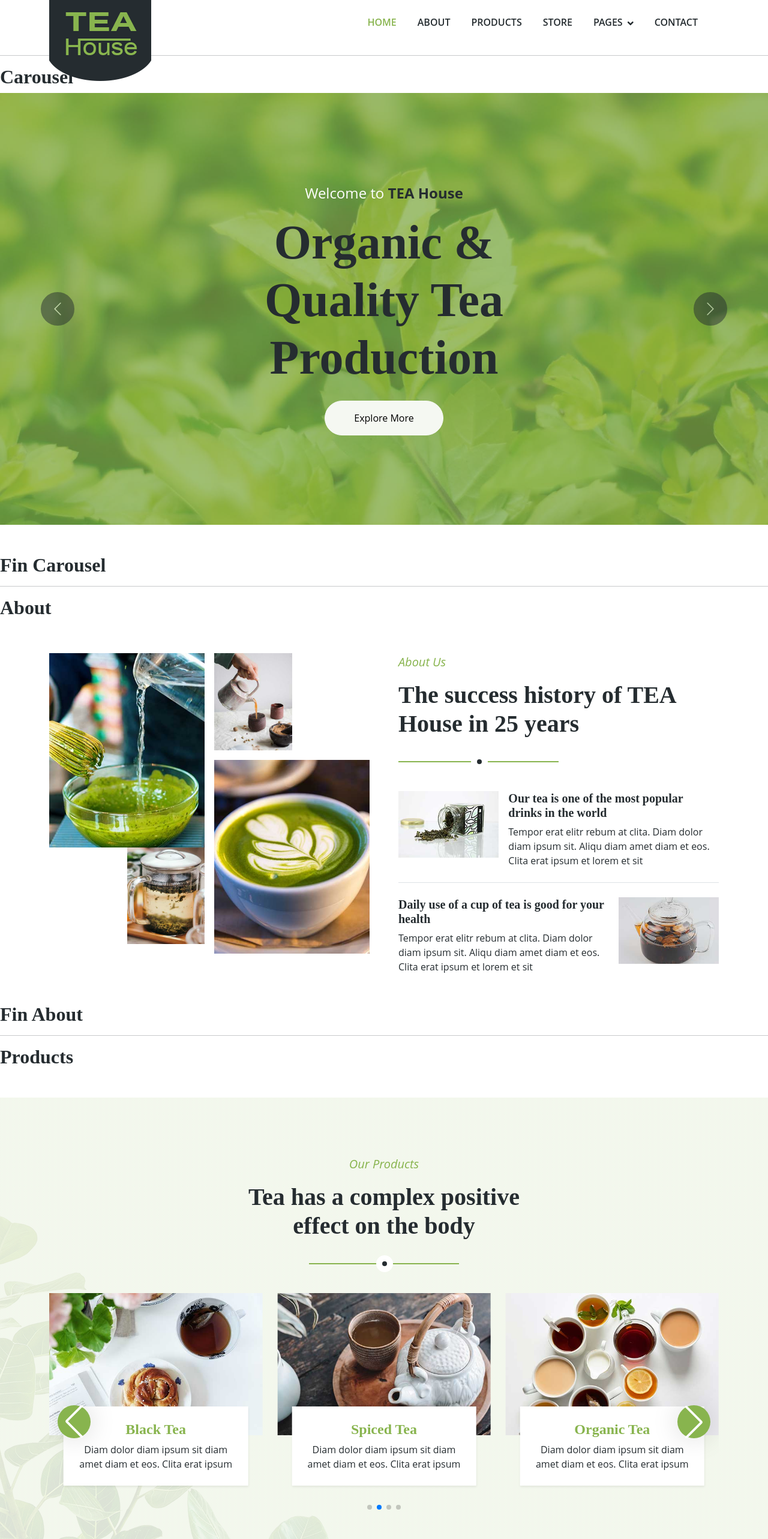
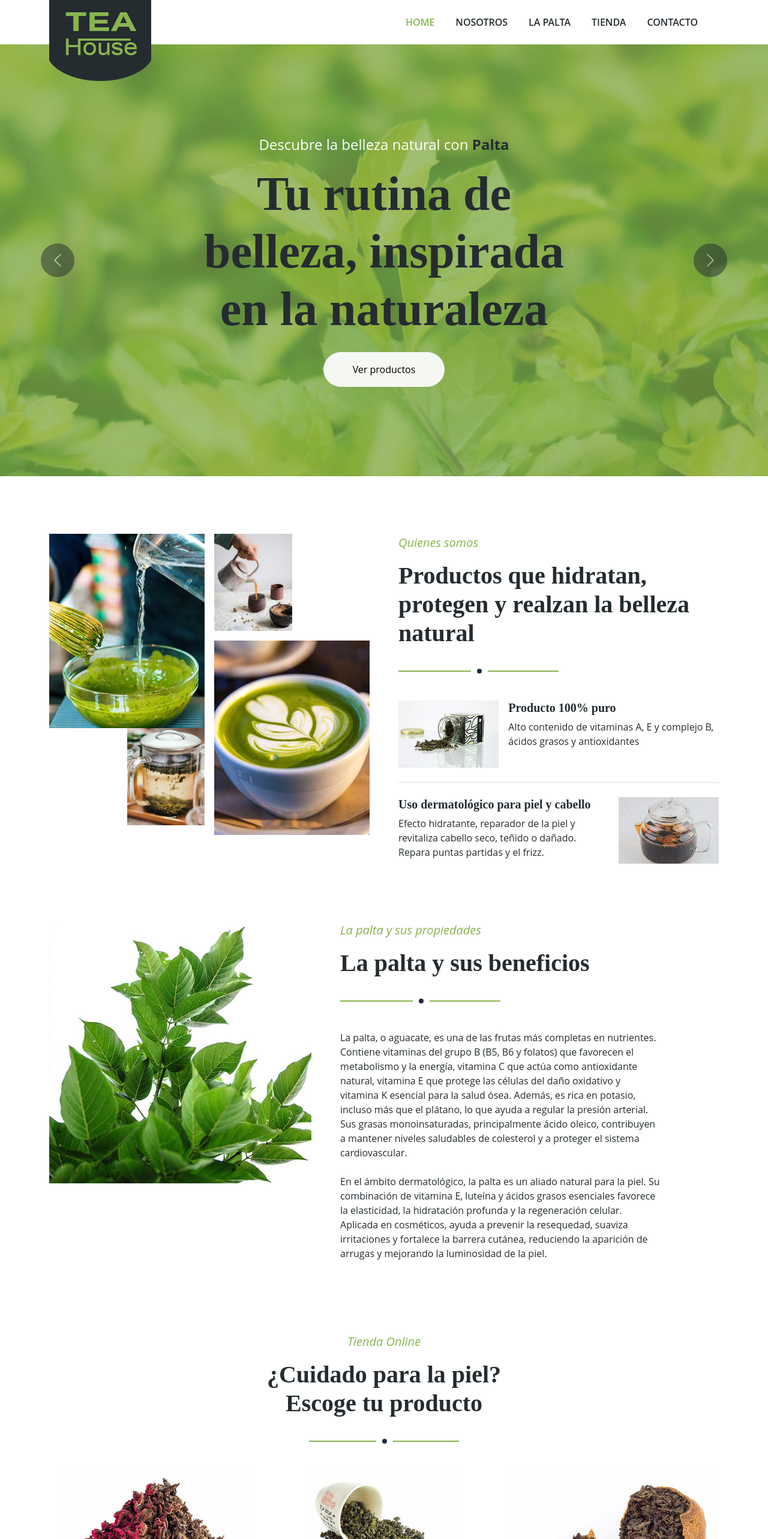
Before and after one commit to KyoJamett/huile, a React (Vite) app: page / in a window 1280 px wide. Shown: the top 2566 px of the page at 60% size. Built offline with nearby package versions, Linux system fonts and the light colour scheme.

Commit message:
refactor: llenado con texto en castellano, se ocultan secciones no utilizadas

```diff
--- a/src/components/About.jsx
+++ b/src/components/About.jsx
@@ -41,9 +41,11 @@ export const About = () => {
           </div>
           <div className="col-lg-6" data-aos="fade" data-aos-delay="500">
             <div className="section-title">
-              <p className="fs-5 fw-medium fst-italic text-primary">About Us</p>
+              <p className="fs-5 fw-medium fst-italic text-primary">
+                Quienes somos
+              </p>
               <h1 className="display-6">
-                The success history of TEA House in 25 years
+                Productos que hidratan, protegen y realzan la belleza natural
               </h1>
             </div>
             <div className="row g-3 mb-4">
@@ -55,20 +57,20 @@ export const About = () => {
                 />
               </div>
               <div className="col-sm-8">
-                <h5>Our tea is one of the most popular drinks in the world</h5>
+                <h5>Producto 100% puro</h5>
                 <p className="mb-0">
-                  Tempor erat elitr rebum at clita. Diam dolor diam ipsum sit.
-                  Aliqu diam amet diam et eos. Clita erat ipsum et lorem et sit
+                  Alto contenido de vitaminas A, E y complejo B, ácidos grasos y
+                  antioxidantes
                 </p>
               </div>
             </div>
             <div className="border-top mb-4"></div>
             <div className="row g-3">
               <div className="col-sm-8">
-                <h5>Daily use of a cup of tea is good for your health</h5>
+                <h5>Uso dermatológico para piel y cabello</h5>
                 <p className="mb-0">
-                  Tempor erat elitr rebum at clita. Diam dolor diam ipsum sit.
-                  Aliqu diam amet diam et eos. Clita erat ipsum et lorem et sit
+                  Efecto hidratante, reparador de la piel y revitaliza cabello
+                  seco, teñido o dañado. Repara puntas partidas y el frizz.
                 </p>
               </div>
               <div className="col-sm-4">
--- a/src/components/Article.jsx
+++ b/src/components/Article.jsx
@@ -9,25 +9,33 @@ export const Article = () => {
           <div className="col-lg-6" data-aos="fade" data-aos-delay="500">
             <div className="section-title">
               <p className="fs-5 fw-medium fst-italic text-primary">
-                Featured Acticle
+                La palta y sus propiedades
               </p>
-              <h1 className="display-6">
-                The history of tea leaf in the world
-              </h1>
+              <h1 className="display-6">La palta y sus beneficios</h1>
             </div>
             <p className="mb-4">
-              Tempor erat elitr rebum at clita. Diam dolor diam ipsum sit. Aliqu
-              diam amet diam et eos. Clita erat ipsum et lorem et sit, sed stet
-              lorem sit clita duo justo magna dolore erat amet
+              La palta, o aguacate, es una de las frutas más completas en
+              nutrientes. Contiene vitaminas del grupo B (B5, B6 y folatos) que
+              favorecen el metabolismo y la energía, vitamina C que actúa como
+              antioxidante natural, vitamina E que protege las células del daño
+              oxidativo y vitamina K esencial para la salud ósea. Además, es
+              rica en potasio, incluso más que el plátano, lo que ayuda a
+              regular la presión arterial. Sus grasas monoinsaturadas,
+              principalmente ácido oleico, contribuyen a mantener niveles
+              saludables de colesterol y a proteger el sistema cardiovascular.
             </p>
             <p className="mb-4">
-              Diam dolor diam ipsum sit. Aliqu diam amet diam et eos. Clita erat
-              ipsum et lorem et sit, sed stet lorem sit clita duo justo magna.
-              Tempor erat elitr rebum at clita.
+              En el ámbito dermatológico, la palta es un aliado natural para la
+              piel. Su combinación de vitamina E, luteína y ácidos grasos
+              esenciales favorece la elasticidad, la hidratación profunda y la
+              regeneración celular. Aplicada en cosméticos, ayuda a prevenir la
+              resequedad, suaviza irritaciones y fortalece la barrera cutánea,
+              reduciendo la aparición de arrugas y mejorando la luminosidad de
+              la piel.
             </p>
-            <a href="" className="btn btn-primary rounded-pill py-3 px-5">
+            {/* <a href="" className="btn btn-primary rounded-pill py-3 px-5">
               Read More
-            </a>
+            </a> */}
           </div>
         </div>
       </div>
--- a/src/components/Carousel.jsx
+++ b/src/components/Carousel.jsx
@@ -1,4 +1,5 @@
 import { motion } from "framer-motion";
+import { HashLink } from "react-router-hash-link";
 
 export const Carousel = () => {
   return (
@@ -21,8 +22,8 @@ export const Carousel = () => {
                       animate={{ opacity: 1, scale: 1 }}
                       transition={{ duration: 0.8 }}
                     >
-                      Welcome to{" "}
-                      <strong className="text-dark">TEA House</strong>
+                      Descubre la belleza natural con{" "}
+                      <strong className="text-dark">Palta</strong>
                     </motion.p>
                     <motion.h1
                       className="display-1 text-dark mb-4"
@@ -30,17 +31,18 @@ export const Carousel = () => {
                       animate={{ opacity: 1, y: 0 }}
                       transition={{ duration: 1 }}
                     >
-                      Organic & Quality Tea Production
+                      Tu rutina de belleza, inspirada en la naturaleza
                     </motion.h1>
-                    <motion.a
-                      href=""
+                    <HashLink
+                      smooth
+                      to="#store"
                       className="btn btn-light rounded-pill py-3 px-5"
                       initial={{ opacity: 0, scale: 0.5 }}
                       animate={{ opacity: 1, scale: 1 }}
                       transition={{ duration: 0.5, delay: 0.2 }}
                     >
-                      Explore More
-                    </motion.a>
+                      Ver productos
+                    </HashLink>
                   </div>
                 </div>
               </div>
@@ -58,8 +60,8 @@ export const Carousel = () => {
                       animate={{ opacity: 1, scale: 1 }}
                       transition={{ duration: 0.8 }}
                     >
-                      Welcome to{" "}
-                      <strong className="text-dark">TEA House</strong>
+                      Descubre la belleza natural con{" "}
+                      <strong className="text-dark">Palta</strong>
                     </motion.p>
                     <motion.h1
                       className="display-1 text-dark mb-4"
@@ -67,17 +69,18 @@ export const Carousel = () => {
                       animate={{ opacity: 1, y: 0 }}
                       transition={{ duration: 1 }}
                     >
-                      Organic & Quality Tea Production
+                      Tu rutina de belleza, inspirada en la naturaleza
                     </motion.h1>
-                    <motion.a
-                      href=""
+                    <HashLink
+                      smooth
+                      to="#store"
                       className="btn btn-light rounded-pill py-3 px-5"
                       initial={{ opacity: 0, scale: 0.5 }}
                       animate={{ opacity: 1, scale: 1 }}
                       transition={{ duration: 0.5, delay: 0.2 }}
                     >
-                      Explore More
-                    </motion.a>
+                      Ver productos
+                    </HashLink>
                   </div>
                 </div>
               </div>
--- a/src/components/Contact.jsx
+++ b/src/components/Contact.jsx
@@ -8,8 +8,8 @@ export const Contact = () => {
           data-aos-delay="100"
           style={{ maxWidth: "500px" }}
         >
-          <p className="fs-5 fw-medium fst-italic text-primary">Contact Us</p>
-          <h1 className="display-6">Contact us right now</h1>
+          <p className="fs-5 fw-medium fst-italic text-primary">Contacto</p>
+          <h1 className="display-6">Comuníquese con nosotros</h1>
         </div>
         <div
           className="row justify-content-center"
@@ -18,10 +18,8 @@ export const Contact = () => {
         >
           <div className="col-lg-8">
             <p className="text-center mb-5">
-              Diam dolor diam ipsum sit. Aliqu diam amet diam et eos. Clita erat
-              ipsum et lorem et sit, sed stet lorem sit clita duo justo Diam
-              dolor diam ipsum sit. Aliqu diam amet diam et eos. Clita erat
-              ipsum et lorem et sit, sed stet lorem sit clita duo justo
+              ¿Tienes dudas o quieres más información sobre nuestros productos
+              naturales? Escríbenos y con gusto resolveremos tus dudas.
             </p>
             <div className="row g-5">
               <div
--- a/src/components/Copyright.jsx
+++ b/src/components/Copyright.jsx
@@ -6,7 +6,7 @@ export const Copyright = () => {
           <div className="col-md-6 text-center text-md-start mb-3 mb-md-0">
             &copy;{" "}
             <a className="fw-medium" href="#">
-              Your Site Name
+              Huile de Beaute
             </a>
             , All Right Reserved.
           </div>
--- a/src/components/Footer.jsx
+++ b/src/components/Footer.jsx
@@ -48,7 +48,7 @@ export const Footer = () => {
               </a>
             </div>
           </div>
-          <div className="col-lg-3 col-md-6">
+          {/* <div className="col-lg-3 col-md-6">
             <h4 className="text-primary mb-4">Quick Links</h4>
             <a className="btn btn-link" href="">
               About Us
@@ -65,7 +65,7 @@ export const Footer = () => {
             <a className="btn btn-link" href="">
               Support
             </a>
-          </div>
+          </div> */}
           <div className="col-lg-3 col-md-6">
             <h4 className="text-primary mb-4">Business Hours</h4>
             <p className="mb-1">Monday - Friday</p>
@@ -75,11 +75,11 @@ export const Footer = () => {
             <p className="mb-1">Sunday</p>
             <h6 className="text-light">Closed</h6>
           </div>
-          <div className="col-lg-3 col-md-6">
+          {/* <div className="col-lg-3 col-md-6">
             <h4 className="text-primary mb-4">Newsletter</h4>
             <p>Dolor amet sit justo amet elitr clita ipsum elitr est.</p>
             <div className="position-relative w-100">
-              {/* <input className="form-control bg-transparent w-100 py-3 ps-4 pe-5" type="text" placeholder="Your email"> */}
+              <input className="form-control bg-transparent w-100 py-3 ps-4 pe-5" type="text" placeholder="Your email">
               <button
                 type="button"
                 className="btn btn-primary py-2 position-absolute top-0 end-0 mt-2 me-2"
@@ -87,7 +87,7 @@ export const Footer = () => {
                 SignUp
               </button>
             </div>
-          </div>
+          </div> */}
         </div>
       </div>
     </div>
--- a/src/components/Navbar.jsx
+++ b/src/components/Navbar.jsx
@@ -47,39 +47,42 @@ export const Navbar = () => {
                 Home
               </HashLink>
               <HashLink className="nav-item nav-link" smooth to="#about">
-                About
+                Nosotros
               </HashLink>
-              <HashLink className="nav-item nav-link" smooth to="#products">
-                Products
+              {/* <HashLink className="nav-item nav-link" smooth to="#products">
+                Productos
+              </HashLink> */}
+              <HashLink className="nav-item nav-link" smooth to="#article">
+                La palta
               </HashLink>
               <HashLink className="nav-item nav-link" smooth to="#store">
-                Store
+                Tienda
               </HashLink>
-              <div className="nav-item dropdown">
+              {/* <div className="nav-item dropdown">
                 <a
                   href="#"
                   className="nav-link dropdown-toggle"
                   data-bs-toggle="dropdown"
                 >
-                  Pages
+                  Más
                 </a>
                 <div className="dropdown-menu bg-light rounded-0 m-0">
                   <HashLink className="dropdown-item" smooth to="#features">
                     Features
                   </HashLink>
                   <HashLink className="dropdown-item" smooth to="#article">
-                    Blog Article
+                    Propiedades de la palta
                   </HashLink>
                   <HashLink className="dropdown-item" smooth to="#testimonial">
                     Testimonial
                   </HashLink>
-                  {/* <a href="404.html" className="dropdown-item">
+                  <a href="404.html" className="dropdown-item">
                     404 Page
-                  </a> */}
+                  </a>
                 </div>
-              </div>
+              </div> */}
               <HashLink className="nav-item nav-link" smooth to="#contact">
-                Contact
+                Contacto
               </HashLink>
             </div>
             {/* <div className="border-start ps-4 d-none d-lg-block">
--- a/src/components/Store.jsx
+++ b/src/components/Store.jsx
@@ -8,8 +8,12 @@ export const Store = () => {
           data-aos-delay="100"
           style={{ maxWidth: "500px" }}
         >
-          <p className="fs-5 fw-medium fst-italic text-primary">Online Store</p>
-          <h1 className="display-6">Want to stay healthy? Choose tea taste</h1>
+          <p className="fs-5 fw-medium fst-italic text-primary">
+            Tienda Online
+          </p>
+          <h1 className="display-6">
+            ¿Cuidado para la piel? Escoge tu producto
+          </h1>
         </div>
         <div className="row g-4">
           <div
@@ -27,7 +31,7 @@ export const Store = () => {
                   <small className="fa fa-star text-primary"></small>
                   <small className="fa fa-star text-primary"></small>
                 </div>
-                <h4 className="mb-3">Nature close tea</h4>
+                <h4 className="mb-3">Huile de Beauté 1 unidad</h4>
                 <p>
                   Aliqu diam amet diam et eos. Clita erat ipsum lorem erat ipsum
                   lorem sit sed
@@ -39,11 +43,11 @@ export const Store = () => {
                   href=""
                   className="btn btn-primary rounded-pill py-2 px-4 m-2"
                 >
-                  More Detail <i className="fa fa-arrow-right ms-2"></i>
+                  Hacer pedido <i className="fa fa-cart-plus ms-2"></i>
                 </a>
-                <a href="" className="btn btn-dark rounded-pill py-2 px-4 m-2">
+                {/* <a href="" className="btn btn-dark rounded-pill py-2 px-4 m-2">
                   Add to Cart <i className="fa fa-cart-plus ms-2"></i>
-                </a>
+                </a> */}
               </div>
             </div>
           </div>
@@ -62,7 +66,7 @@ export const Store = () => {
                   <small className="fa fa-star text-primary"></small>
                   <small className="fa fa-star text-primary"></small>
                 </div>
-                <h4 className="mb-3">Green tea tulsi</h4>
+                <h4 className="mb-3">Huile de Beauté 3 unidades</h4>
                 <p>
                   Aliqu diam amet diam et eos. Clita erat ipsum lorem erat ipsum
                   lorem sit sed
@@ -74,11 +78,11 @@ export const Store = () => {
                   href=""
                   className="btn btn-primary rounded-pill py-2 px-4 m-2"
                 >
-                  More Detail <i className="fa fa-arrow-right ms-2"></i>
+                  Hacer pedido <i className="fa fa-cart-plus ms-2"></i>
                 </a>
-                <a href="" className="btn btn-dark rounded-pill py-2 px-4 m-2">
+                {/* <a href="" className="btn btn-dark rounded-pill py-2 px-4 m-2">
                   Add to Cart <i className="fa fa-cart-plus ms-2"></i>
-                </a>
+                </a> */}
               </div>
             </div>
           </div>
@@ -97,7 +101,7 @@ export const Store = () => {
                   <small className="fa fa-star text-primary"></small>
                   <small className="fa fa-star text-primary"></small>
                 </div>
-                <h4 className="mb-3">Instant tea premix</h4>
+                <h4 className="mb-3">Huile de Beauté 5 unidades</h4>
                 <p>
                   Aliqu diam amet diam et eos. Clita erat ipsum lorem erat ipsum
                   lorem sit sed
@@ -109,15 +113,15 @@ export const Store = () => {
                   href=""
                   className="btn btn-primary rounded-pill py-2 px-4 m-2"
                 >
-                  More Detail <i className="fa fa-arrow-right ms-2"></i>
+                  Hacer pedido <i className="fa fa-cart-plus ms-2"></i>
                 </a>
-                <a href="" className="btn btn-dark rounded-pill py-2 px-4 m-2">
+                {/* <a href="" className="btn btn-dark rounded-pill py-2 px-4 m-2">
                   Add to Cart <i className="fa fa-cart-plus ms-2"></i>
-                </a>
+                </a> */}
               </div>
             </div>
           </div>
-          <div
+          {/* <div
             className="col-12 text-center"
             data-aos="fade-up"
             data-aos-delay="100"
@@ -125,7 +129,7 @@ export const Store = () => {
             <a href="" className="btn btn-primary rounded-pill py-3 px-5">
               View More Products
             </a>
-          </div>
+          </div> */}
         </div>
       </div>
     </div>
--- a/src/pages/HomePage.jsx
+++ b/src/pages/HomePage.jsx
@@ -14,39 +14,13 @@ export const HomePage = () => {
   return (
     <>
       <Navbar />
-      <hr></hr>
-      <h2>Carousel</h2>
       <Carousel />
-      <h2>Fin Carousel</h2>
-      <hr></hr>
-      <h2>About</h2>
       <About />
-      <h2>Fin About</h2>
-      <hr></hr>
-      <h2>Products</h2>
-      <Products />
-      <h2>Fin Products</h2>
-      <hr></hr>
-      <h2>Article</h2>
+      {/* <Products /> */}
       <Article />
-      <h2>Fin Article</h2>
-      <hr></hr>
-      <h2>Video</h2>
-      <Video />
-      <h2>Fin Video</h2>
-      <hr></hr>
-      <h2>Store</h2>
+      {/* <Video /> */}
       <Store />
-      <h2>Fin Store</h2>
-      <hr></hr>
-      <h2>Testimonial</h2>
-      <Testimonial />
-      <h2>Fin Testimonial</h2>
-      <hr></hr>
-      <h2>Contact</h2>
       <Contact />
-      <h2>Fin Contact</h2>
-      <hr></hr>
       <Footer />
       <Copyright />
     </>
```
